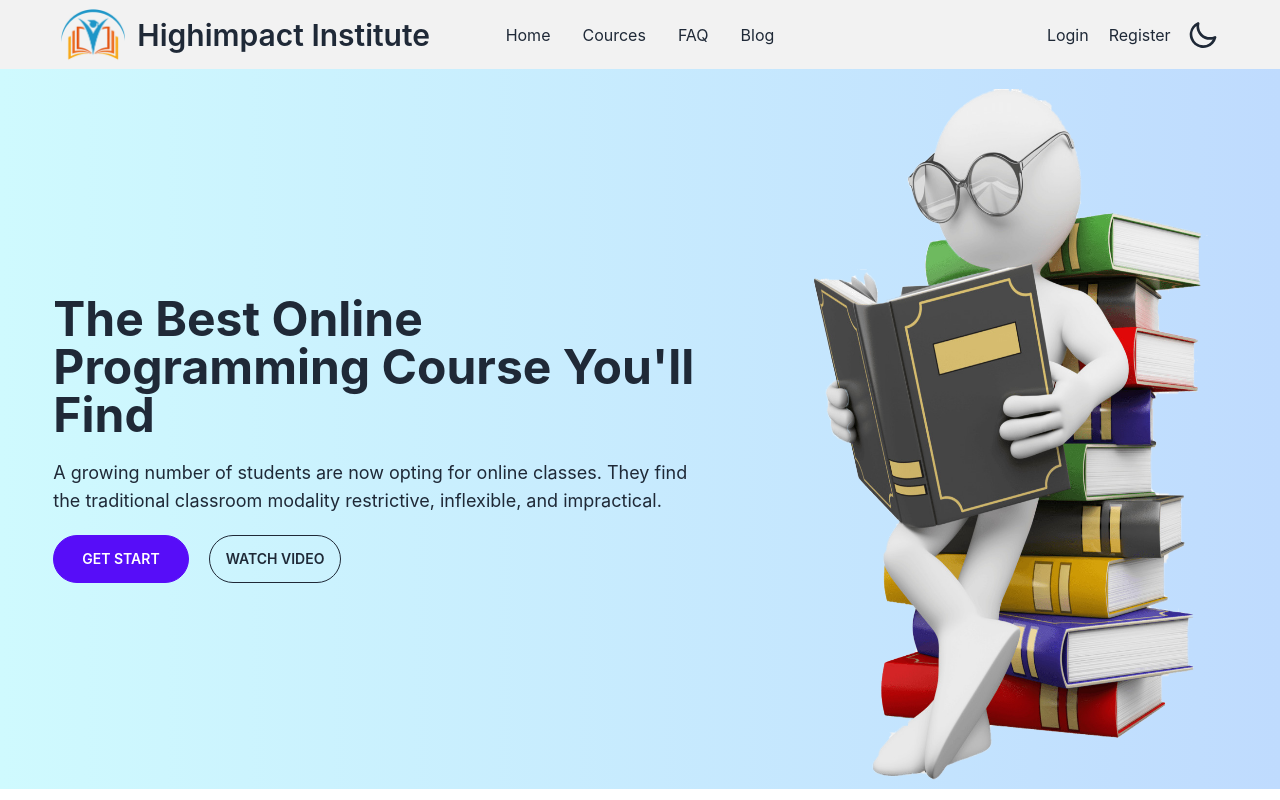
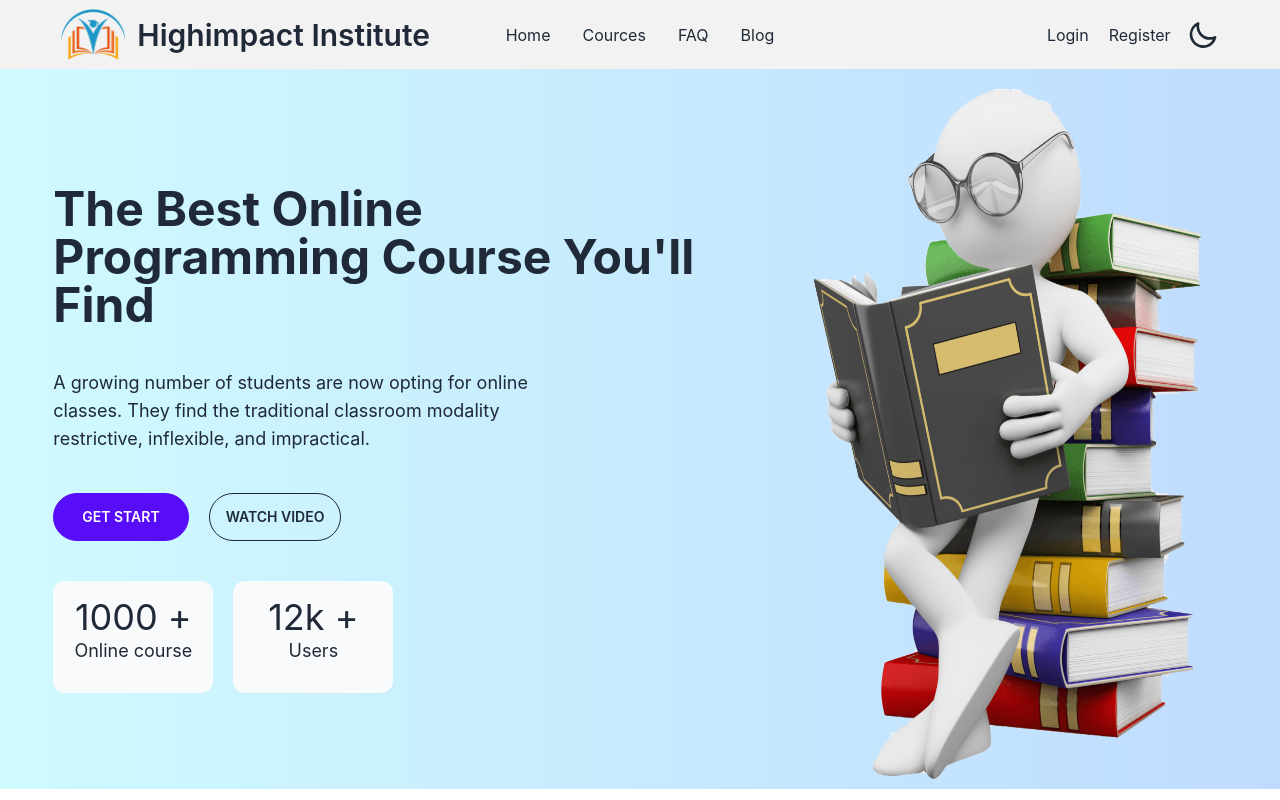
Before and after one commit to mishkat433/highimpact-institute-clint, a React (Create React App) app: page / in a window 1280 px wide. Built offline with nearby package versions, Linux system fonts and the light colour scheme; no server answers.

Commit message:
header add

```diff
--- a/src/Pages/Home/HomeHeader/HomeHeader.jsx
+++ b/src/Pages/Home/HomeHeader/HomeHeader.jsx
@@ -6,11 +6,15 @@ const HomeHeader = () => {
         <div className='w-11/12 mx-auto pt-5'>
             <div className='flex justify-between items-center gap-20'>
                 <div className='w-3/5'>
-                    <h1 className='text-5xl mb-5 font-bold'>The Best Online Programming Course You'll Find</h1>
-                    <p className='text-lg'>A growing number of students are now opting for online classes. They find the traditional classroom modality restrictive, inflexible, and impractical.</p>
-                    <div className='flex gap-5 mt-5'>
+                    <h1 className='text-5xl mb-10 font-bold'>The Best Online Programming Course You'll Find</h1>
+                    <p className='text-lg w-4/5'>A growing number of students are now opting for online classes. They find the traditional classroom modality restrictive, inflexible, and impractical.</p>
+                    <div className='flex gap-5 mt-10'>
                         <button className='btn btn-primary rounded-full px-7'>Get Start</button>
                         <button className='btn btn-outline rounded-full'>Watch video</button>
+                    </div>
+                    <div className='flex gap-5 mt-10 text-4xl '>
+                        <h2 className='text-center bg-gray-50 w-40 h-28 py-4 rounded-xl'>1000 + <p className='text-lg'>Online course</p></h2>
+                        <h2 className='text-center bg-gray-50 w-40 h-28 py-4 rounded-xl'>12k + <p className='text-lg'>Users</p></h2>
                     </div>
                 </div>
                 <div className='w-2/5'>
```
